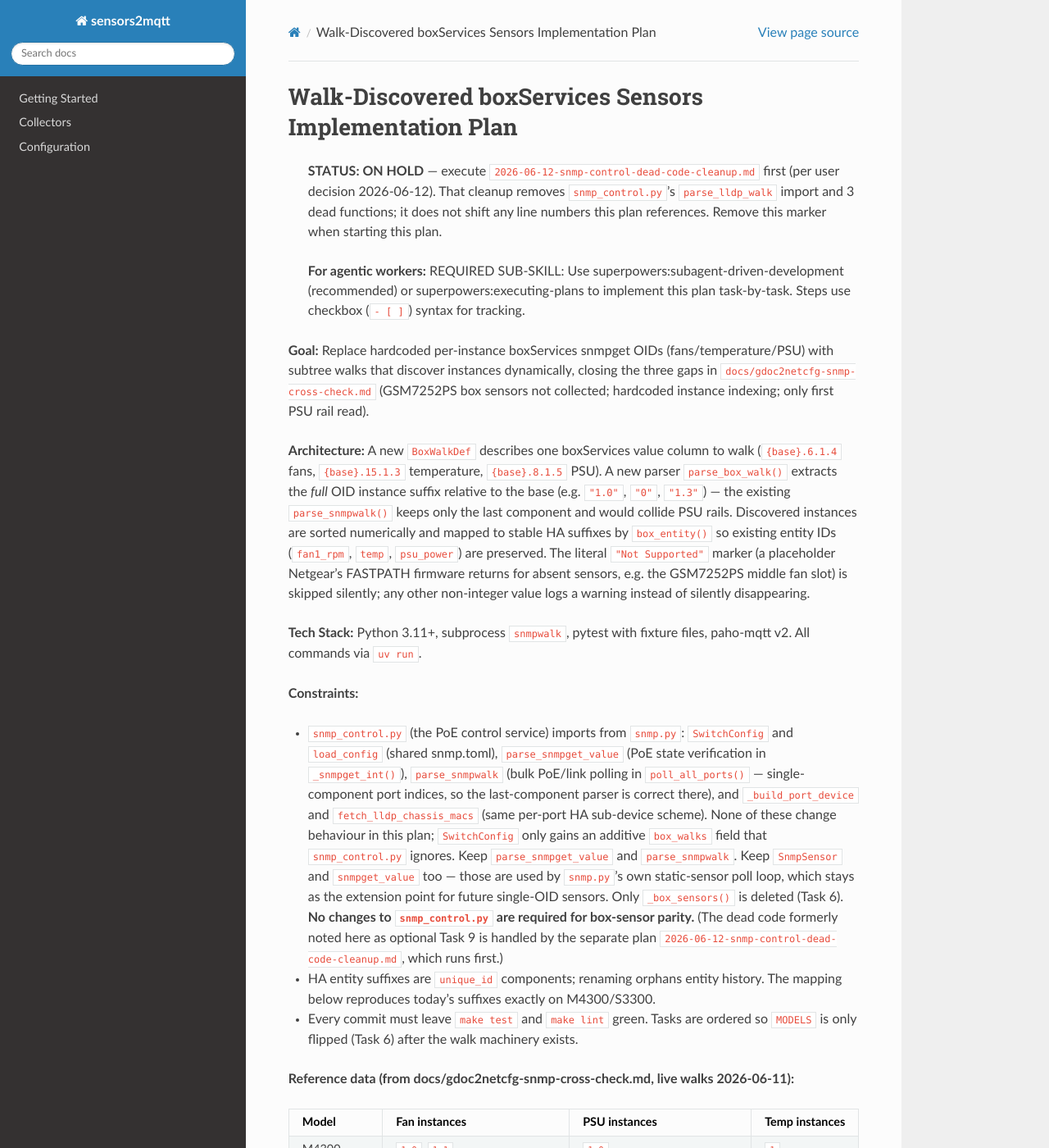
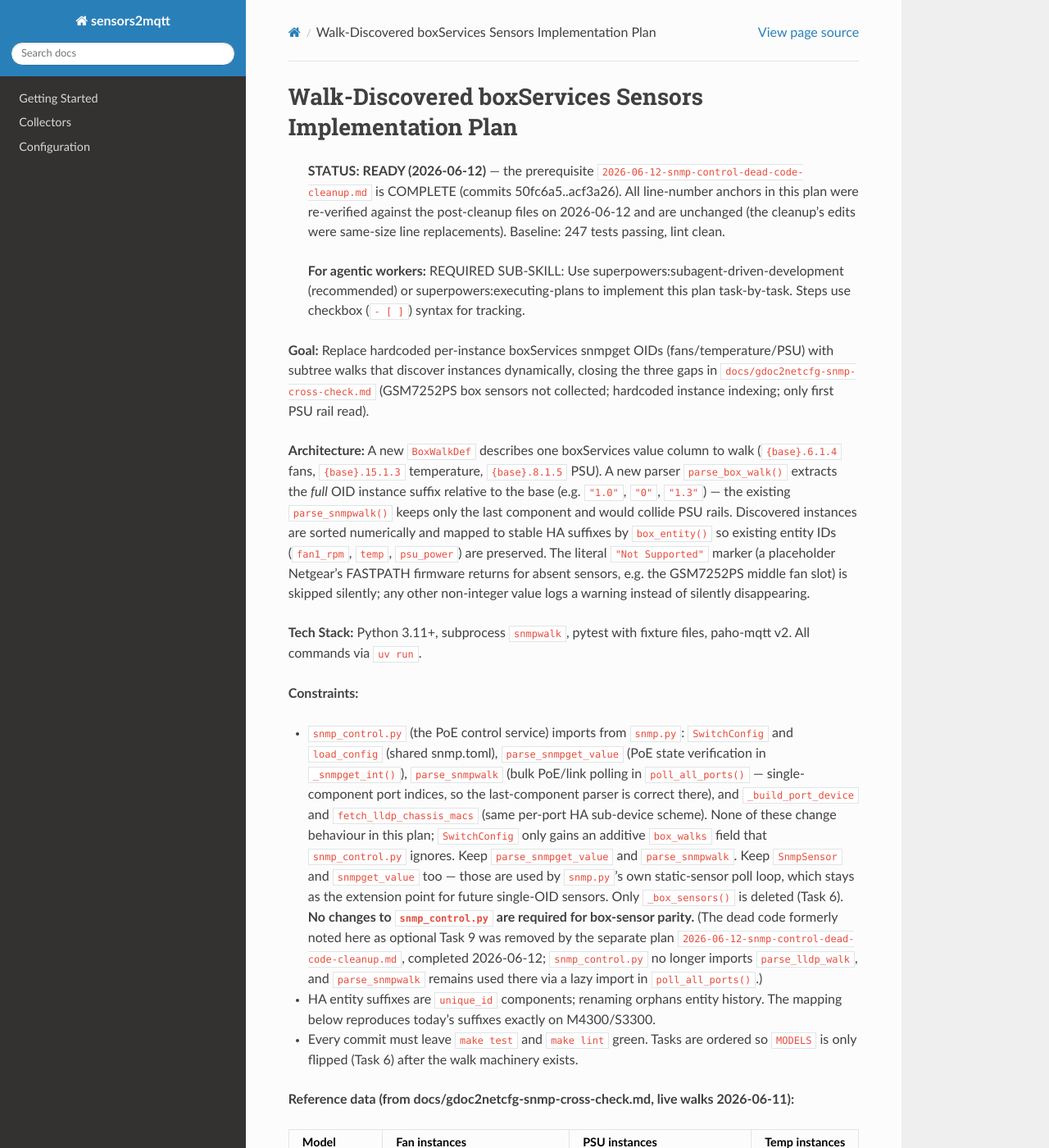
Before and after one commit to mithro/sensors2mqtt, a Sphinx documentation site: the page built from docs/superpowers/plans/2026-06-12-box-sensor-walks.md, in a window 1280 px wide and 1400 px high. Shown: the whole window at 82% size. Built offline with Sphinx 7.4.7 and the Read the Docs theme 3.1.0, drawn with Linux system fonts in a browser that asks for light colours; some of the changed text lies outside the part shown.

Commit message:
docs: mark box-sensor walk plan ready post-cleanup
Anchors re-verified against the post-cleanup tree (unchanged), status
flipped from ON HOLD to READY, and references to the completed
snmp_control cleanup updated to past tense.

Co-Authored-By: Claude Fable 5 <noreply@anthropic.com>

````diff
--- a/docs/superpowers/plans/2026-06-12-box-sensor-walks.md
+++ b/docs/superpowers/plans/2026-06-12-box-sensor-walks.md
@@ -1,6 +1,6 @@
 # Walk-Discovered boxServices Sensors Implementation Plan
 
-> **STATUS: ON HOLD** — execute `2026-06-12-snmp-control-dead-code-cleanup.md` first (per user decision 2026-06-12). That cleanup removes `snmp_control.py`'s `parse_lldp_walk` import and 3 dead functions; it does not shift any line numbers this plan references. Remove this marker when starting this plan.
+> **STATUS: READY (2026-06-12)** — the prerequisite `2026-06-12-snmp-control-dead-code-cleanup.md` is COMPLETE (commits 50fc6a5..acf3a26). All line-number anchors in this plan were re-verified against the post-cleanup files on 2026-06-12 and are unchanged (the cleanup's edits were same-size line replacements). Baseline: 247 tests passing, lint clean.
 
 > **For agentic workers:** REQUIRED SUB-SKILL: Use superpowers:subagent-driven-development (recommended) or superpowers:executing-plans to implement this plan task-by-task. Steps use checkbox (`- [ ]`) syntax for tracking.
 
@@ -11,7 +11,7 @@
 **Tech Stack:** Python 3.11+, subprocess `snmpwalk`, pytest with fixture files, paho-mqtt v2. All commands via `uv run`.
 
 **Constraints:**
-- `snmp_control.py` (the PoE control service) imports from `snmp.py`: `SwitchConfig` and `load_config` (shared snmp.toml), `parse_snmpget_value` (PoE state verification in `_snmpget_int()`), `parse_snmpwalk` (bulk PoE/link polling in `poll_all_ports()` — single-component port indices, so the last-component parser is correct there), and `_build_port_device` and `fetch_lldp_chassis_macs` (same per-port HA sub-device scheme). None of these change behaviour in this plan; `SwitchConfig` only gains an additive `box_walks` field that `snmp_control.py` ignores. Keep `parse_snmpget_value` and `parse_snmpwalk`. Keep `SnmpSensor` and `snmpget_value` too — those are used by `snmp.py`'s own static-sensor poll loop, which stays as the extension point for future single-OID sensors. Only `_box_sensors()` is deleted (Task 6). **No changes to `snmp_control.py` are required for box-sensor parity.** (The dead code formerly noted here as optional Task 9 is handled by the separate plan `2026-06-12-snmp-control-dead-code-cleanup.md`, which runs first.)
+- `snmp_control.py` (the PoE control service) imports from `snmp.py`: `SwitchConfig` and `load_config` (shared snmp.toml), `parse_snmpget_value` (PoE state verification in `_snmpget_int()`), `parse_snmpwalk` (bulk PoE/link polling in `poll_all_ports()` — single-component port indices, so the last-component parser is correct there), and `_build_port_device` and `fetch_lldp_chassis_macs` (same per-port HA sub-device scheme). None of these change behaviour in this plan; `SwitchConfig` only gains an additive `box_walks` field that `snmp_control.py` ignores. Keep `parse_snmpget_value` and `parse_snmpwalk`. Keep `SnmpSensor` and `snmpget_value` too — those are used by `snmp.py`'s own static-sensor poll loop, which stays as the extension point for future single-OID sensors. Only `_box_sensors()` is deleted (Task 6). **No changes to `snmp_control.py` are required for box-sensor parity.** (The dead code formerly noted here as optional Task 9 was removed by the separate plan `2026-06-12-snmp-control-dead-code-cleanup.md`, completed 2026-06-12; `snmp_control.py` no longer imports `parse_lldp_walk`, and `parse_snmpwalk` remains used there via a lazy import in `poll_all_ports()`.)
 - HA entity suffixes are `unique_id` components; renaming orphans entity history. The mapping below reproduces today's suffixes exactly on M4300/S3300.
 - Every commit must leave `make test` and `make lint` green. Tasks are ordered so `MODELS` is only flipped (Task 6) after the walk machinery exists.
 
@@ -868,7 +868,7 @@ MODELS: dict[str, SwitchModel] = {
 }
 ```
 
-Note: `_box_walks()` is defined after `MODELS` in the current file layout (Task 3 placed it after `_poe_walk()`, which is before `MODELS` — verify the definition is above `MODELS`; if not, move it above).
+Note on ordering: Task 3 placed `_box_walks()` directly after `_poe_walk()` (line ~193), which sits above `MODELS` (line ~208) — so `_box_walks` is already defined before this reference. No move needed; just confirm visually.
 
 - [ ] **Step 6: Run full suite and lint**
 
@@ -963,4 +963,4 @@ Expected: nothing to commit, working tree clean (all work committed in Tasks 1-7
 
 Optional live smoke test if a real switch is reachable (needs `snmp.toml` and MQTT env vars): `uv run python -m sensors2mqtt.collector.snmp --once` and check the log line `published N hw values` shows fan/temp/PSU counts for a GSM7252PS.
 
-> **Note:** the optional snmp_control dead-code cleanup that used to be Task 9 here was promoted to its own plan, `2026-06-12-snmp-control-dead-code-cleanup.md`, which is executed *before* this plan.
+> **Note:** the optional snmp_control dead-code cleanup that used to be Task 9 here was promoted to its own plan, `2026-06-12-snmp-control-dead-code-cleanup.md`, executed and completed before this plan started.
````
